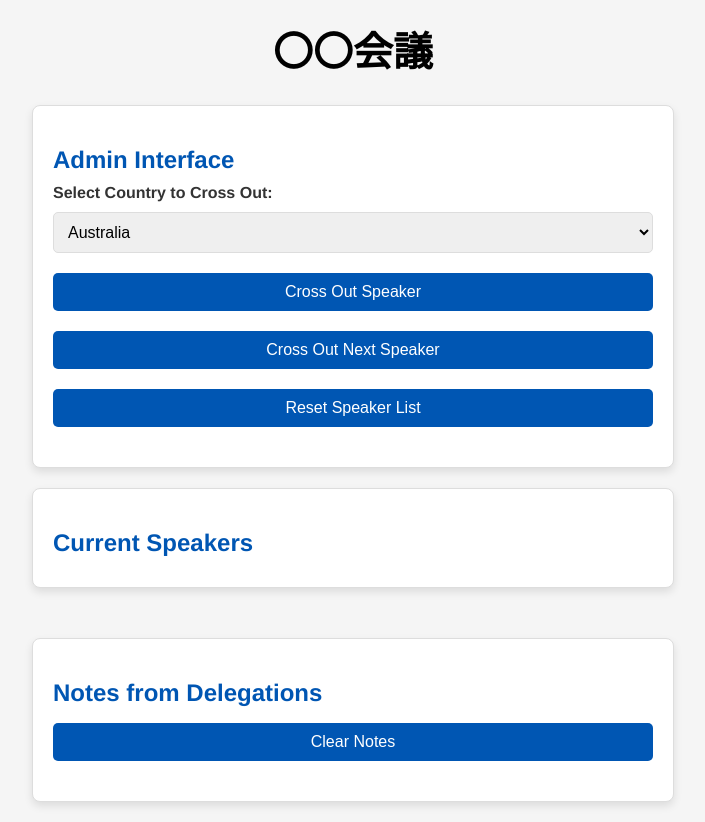
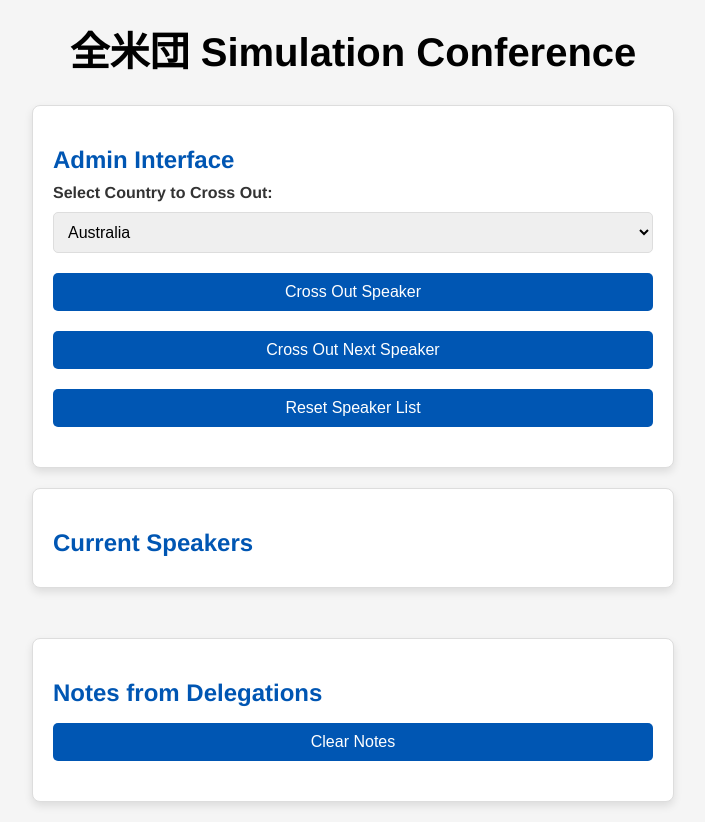
Before and after one commit to KaieiMsk/conference-hub, a plain HTML site: page admin.html in a window 1280 px wide. Shown: the whole page, without its empty margins (287-992 px from the left). Drawn offline with Linux system fonts and the light colour scheme.

Commit message:
Update admin.html

```diff
--- a/admin.html
+++ b/admin.html
@@ -7,7 +7,7 @@
     <link rel="stylesheet" href="styles.css">
 </head>
 <body>
-    <h1>〇〇会議</h1>
+    <h1>全米団 Simulation Conference</h1>
 
     <!-- Admin Interface -->
     <div id="admin-interface">
```
